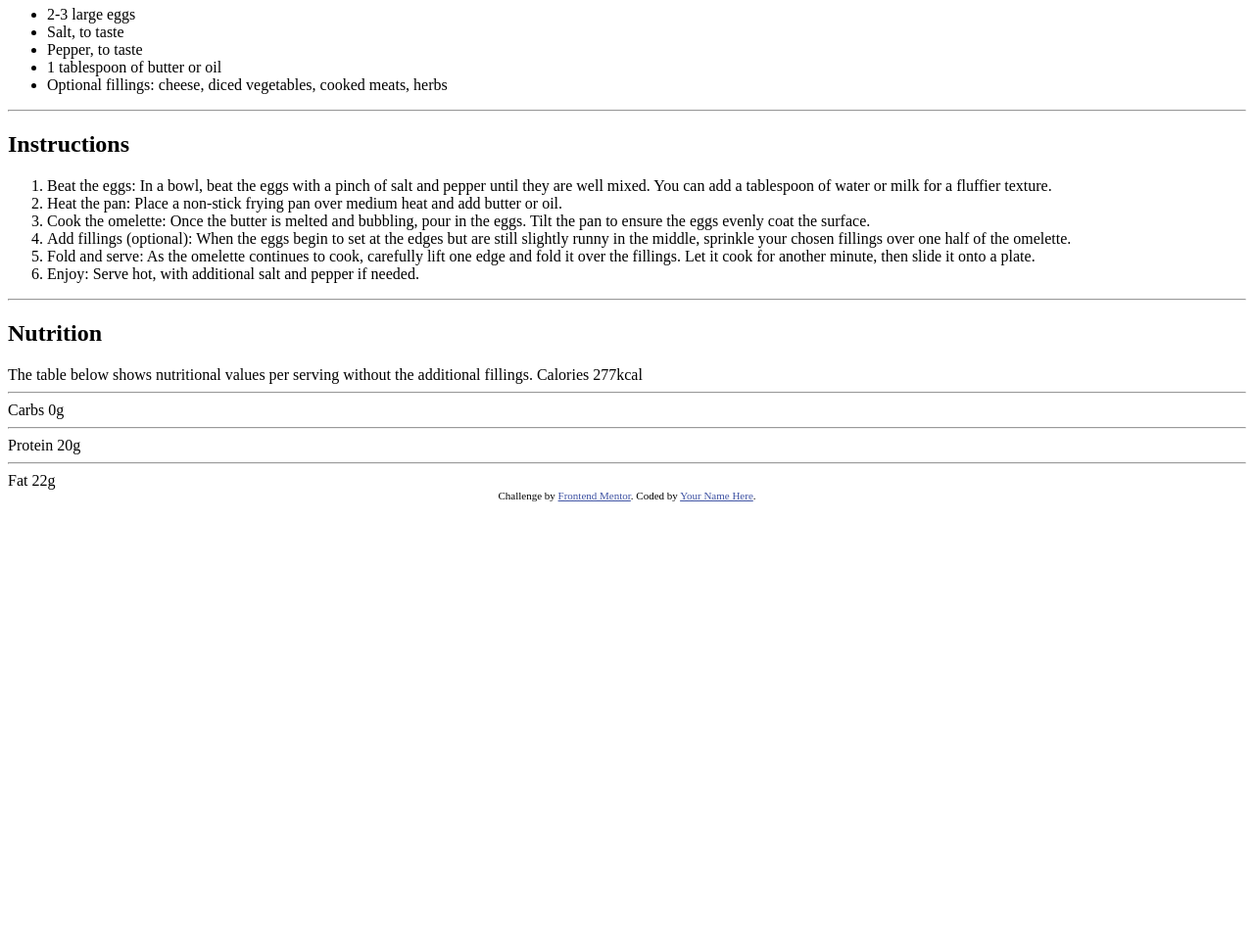
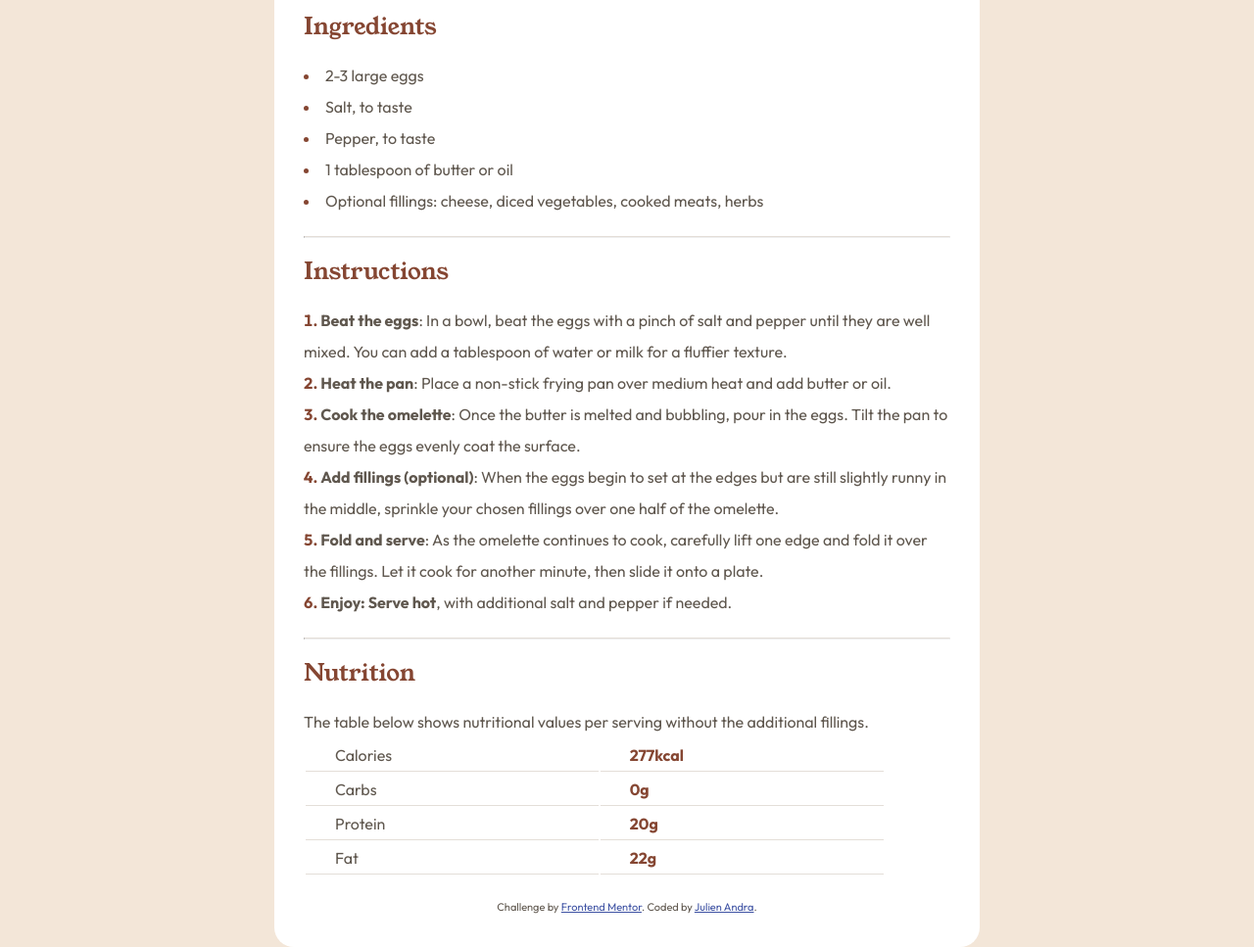
Before and after one commit to Andra67/fem-newbie-recipe-page, a plain HTML site: page index.html in a window 1280 px wide. Shown: the part 272-1239 px from the top of the page at 98% size. Before the commit the page ends 800 px from the top, so only its background shows below. Drawn offline with Linux system fonts and the light colour scheme.

Commit message:
final data

```diff
--- a/index.html
+++ b/index.html
@@ -5,6 +5,10 @@
   <meta name="viewport" content="width=device-width, initial-scale=1.0"> <!-- displays site properly based on user's device -->
 
   <link rel="icon" type="image/png" sizes="32x32" href="./assets/images/favicon-32x32.png">
+  <link rel="preconnect" href="https://fonts.googleapis.com">
+<link rel="preconnect" href="https://fonts.gstatic.com" crossorigin>
+<link href="https://fonts.googleapis.com/css2?family=Figtree:ital,wght@0,300..900;1,300..900&family=Inter:ital,opsz,wght@0,14..32,100..900;1,14..32,100..900&family=Outfit:wght@100..900&family=Young+Serif&display=swap" rel="stylesheet">
+
   <link rel="stylesheet" href="styles.css">
 
   <title>Frontend Mentor | Recipe page</title>
@@ -16,19 +20,21 @@
   </style>
 </head>
 <body>
-
+  <div class="main">
+    <img src="assets/images/image-omelette.jpeg" alt="an image of omelette" class="image">
   <h1 class="title">Simple Omelette Recipe</h1>
 
 <p class="description">  An easy and quick dish, perfect for any meal. This classic omelette combines beaten eggs cooked
   to perfection, optionally filled with your choice of cheese, vegetables, or meats.</p>
 
+  <div class="prepBox">
   <h3 class="prep">Preparation time</h3>
-
   <ul>
     <li><span class="bold">Total</span>: Approximately 10 minutes</li>
     <li><span class="bold">Preparation</span>: 5 minutes</li>
     <li><span class="bold">Cooking</span>: 5 minutes</li>
   </ul>
+  </div>
 
   <h2 class="ingredients">Ingredients</h2>
   <ul>
@@ -63,21 +69,32 @@
 
   The table below shows nutritional values per serving without the additional fillings.
 
-  Calories
-  277kcal
-<hr>
-  Carbs
-  0g
-<hr>
-  Protein
-  20g
-<hr>
-  Fat
-  22g
+  <table>
+    <tr>
+      <td>Calories</td>
+      <td class="bold colored">277kcal</td>
+    </tr>
+        <tr>
+      <td>Carbs</td>
+      <td class="bold colored">0g</td>
+    </tr>
+        <tr>
+      <td>Protein</td>
+      <td class="bold colored">20g</td>
+    </tr>
+        <tr>
+      <td>Fat</td>
+      <td class="bold colored">22g</td>
+    </tr>
+  </table>
 
   <div class="attribution">
     Challenge by <a href="https://www.frontendmentor.io?ref=challenge" target="_blank">Frontend Mentor</a>.
-    Coded by <a href="#">Your Name Here</a>.
+    Coded by <a href="#">Julien Andra</a>.
+
+  </div>
+
+
   </div>
 </body>
 </html>
--- a/styles.css
+++ b/styles.css
@@ -0,0 +1,88 @@
+* {
+    box-sizing: border-box;
+    margin: 0;
+    padding: 0;
+}
+
+body {
+    font-family:"Outfit", sans-serif;
+    color: hsl(30, 10%, 34%);
+    height: 100vh;
+    display: flex;
+    justify-content: center;
+    align-items: center;
+    background-color: hsl(30, 54%, 90%);
+    line-height: 2;
+}
+
+.main {
+    min-width: 360px;
+    max-width: 720px;
+    border-radius: 20px;
+    background-color:hsl(0, 0%, 100%);
+    padding: 30px;
+}
+
+.image {
+    border-radius: 20px;
+    width: 100%
+}
+
+.bold {
+    font-weight: bold;
+}
+
+p {
+    margin-bottom: 20px;
+}
+  h1, h2 {
+  font-family: "Young Serif", serif;
+    color: hsl(14, 45%, 36%);
+    font-weight: 400;
+    margin: 10px 0px;
+}
+.title {
+    color: black;
+}
+
+.prepBox {
+    padding: 20px;
+    background-color: hsl(330, 100%, 98%);
+    border-radius: 20px;
+}
+
+.prep {
+    color:hsl(332, 51%, 32%);
+}
+
+li {
+    list-style-position: inside;
+}
+
+table {
+    width: 90%;
+}
+.colored {
+        color: hsl(14, 45%, 36%)
+}
+td {
+    padding-left:30px;
+    border-bottom: 1px solid hsl(30, 18%, 87%);
+}
+
+li::marker {
+            color: hsl(14, 45%, 36%);
+            font-weight: bold;
+}
+
+hr {
+    border-top: 1px solid hsl(30, 18%, 87%);
+}
+
+ul, ol {
+    margin-bottom: 20px;
+}
+
+.attribution {
+margin-top: 20px;
+}
```
